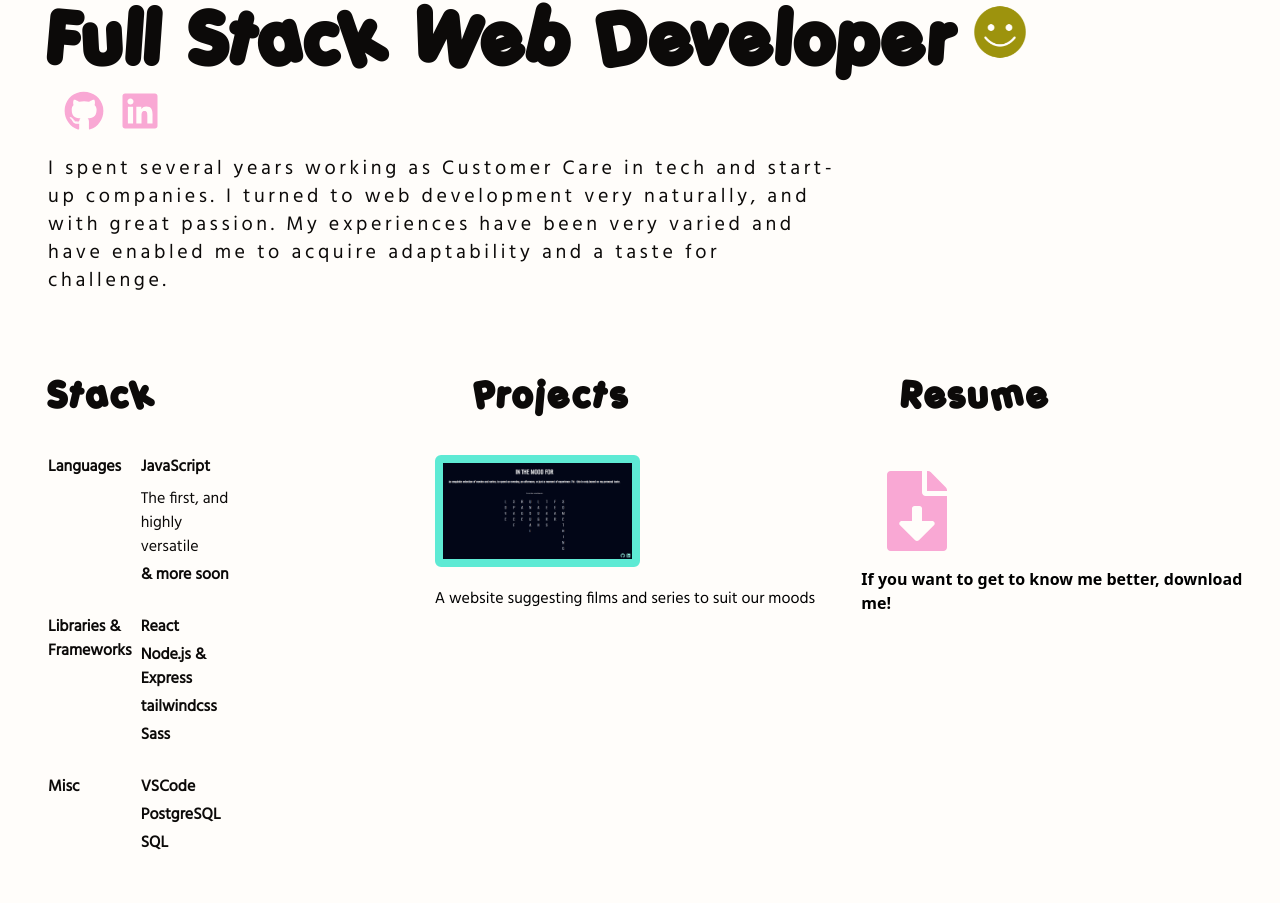
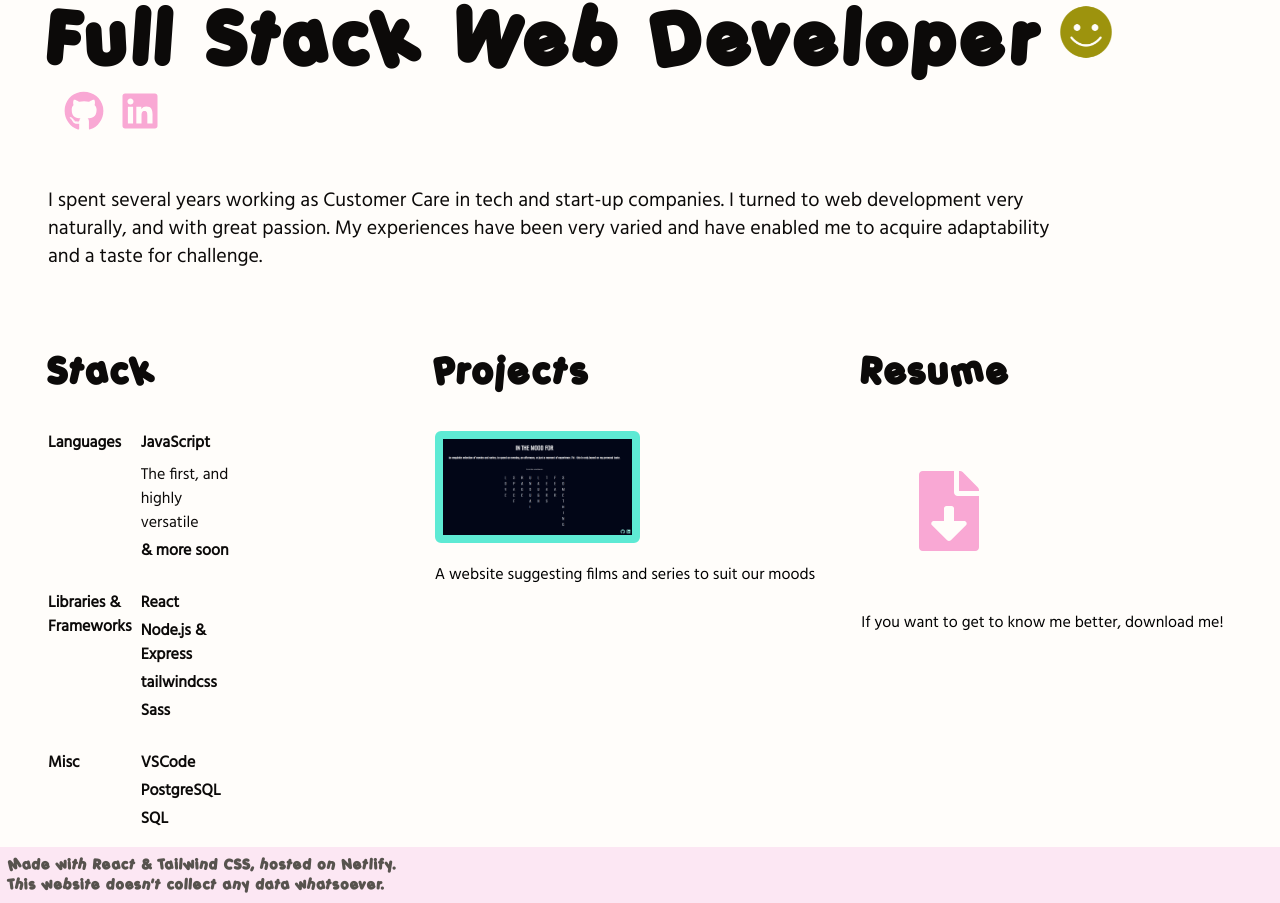
Before and after one commit to miazarre/mia-is-here, a React (Create React App) app: page / in a window 1280 px wide. Shown: the part 149-1052 px from the top of the page. Before the commit the page ends 1020 px from the top, so only its background shows below. Built offline with nearby package versions, Linux system fonts and the light colour scheme.

Commit message:
Style + Adding Error Gif

```diff
--- a/package.json
+++ b/package.json
@@ -3,6 +3,7 @@
   "version": "0.1.0",
   "private": true,
   "dependencies": {
+    "@lottiefiles/lottie-player": "^1.7.1",
     "@testing-library/jest-dom": "^5.16.5",
     "@testing-library/react": "^13.4.0",
     "@testing-library/user-event": "^13.5.0",
--- a/src/App.js
+++ b/src/App.js
@@ -3,6 +3,7 @@ import { BrowserRouter, Routes, Route } from 'react-router-dom';
 import Header from './components/Header';
 import Error from './components/Error';
 import Home from './components/Home/';
+import Footer from './components/Footer';
 
 import './index.css';
 
@@ -16,7 +17,7 @@ function App() {
           <Route path="*" element={<Error />} />
         </Routes>
       </main>
-      {/*<Footer />*/}
+      <Footer />
     </BrowserRouter>
   );
 }
--- a/src/components/Error/index.js
+++ b/src/components/Error/index.js
@@ -1,14 +1,24 @@
 import { Link } from 'react-router-dom';
+
+require('@lottiefiles/lottie-player');
 
 const Error = () => {
   return (
     <>
       <div className="flex flex-col items-center justify-center">
-        <Link to="/" className="mt-10">
-          <h2 className="text-center pt-10 font-main text-7xl sm:text-7xl font-extrabold uppercase text-purple-400 hover:text-yellow-300 tracking-wider">
+        <Link to="/" className="mt-40">
+          <h2 className="text-center font-main text-7xl sm:text-7xl font-extrabold uppercase text-sky-200 hover:text-yellow-300 tracking-widest">
             There's nothing to see here!
           </h2>
         </Link>
+        <div className="mt-10">
+          <lottie-player
+            autoplay
+            loop
+            mode="normal"
+            src="https://assets9.lottiefiles.com/packages/lf20_s6eQAuqcje.json"
+          ></lottie-player>
+        </div>
       </div>
     </>
   );
--- /dev/null
+++ b/src/components/Footer/index.js
@@ -0,0 +1,15 @@
+const Footer = () => {
+  return (
+    <div className="bg-pink-100 p-2">
+      <div className="container">
+        <p className="font-main text-sm text-stone-600 tracking-widest">
+          Made with React & Tailwind CSS, hosted on Netlify.
+          <br />
+          This website doesn't collect any data whatsoever.
+        </p>
+      </div>
+    </div>
+  );
+};
+
+export default Footer;
--- a/src/components/Header/index.js
+++ b/src/components/Header/index.js
@@ -3,7 +3,7 @@ import { FaGithub, FaLinkedin } from 'react-icons/fa';
 
 const Header = () => {
   return (
-    <div className="m-10 sm:mt-10 md:mt-30 pt-5 font-main text-4xl sm:text-5xl md:text-7xl tracking-wider">
+    <div className="m-10 sm:mt-10 md:mt-30 pt-5 font-main text-4xl sm:text-5xl md:text-7xl tracking-widest">
       <h1 className="text-sky-600">Mia Garcia</h1>
       <p className="flex items-center pt-5 text-stone-950">
         Full Stack Web Developer
@@ -29,14 +29,6 @@ const Header = () => {
           <FaLinkedin size={40} className="icon" />
         </a>
       </div>
-      <div className="container pt-2 text-stone-950">
-        <p className="w-2/3 mb-10 font-second text-xl ">
-          I spent several years working as Customer Care in tech and start-up
-          companies. I turned to web development very naturally, and with great
-          passion. My experiences have been very varied and have enabled me to
-          acquire adaptability and a taste for challenge.
-        </p>
-      </div>
     </div>
   );
 };
--- /dev/null
+++ b/src/components/Home/AboutMe/index.js
@@ -0,0 +1,12 @@
+const AboutMe = () => {
+  return (
+    <p className="w-4/5 m-10 font-second text-xl text-stone-950 ">
+      I spent several years working as Customer Care in tech and start-up
+      companies. I turned to web development very naturally, and with great
+      passion. My experiences have been very varied and have enabled me to
+      acquire adaptability and a taste for challenge.
+    </p>
+  );
+};
+
+export default AboutMe;
--- a/src/components/Home/Projects/index.js
+++ b/src/components/Home/Projects/index.js
@@ -4,7 +4,7 @@ const Projects = () => {
   return (
     <>
       <div className="flex-1">
-        <h2 className="m-10 font-main text-4xl tracking-widest text-stone-950 hover:animate-bounce">
+        <h2 className="mt-10 font-main text-4xl tracking-widest text-stone-950 hover:animate-bounce">
           Projects
         </h2>
         <div className="mt-10 flex flex-wrap items-center sm:flex-row sm:items-start">
--- a/src/components/Home/Resume/index.js
+++ b/src/components/Home/Resume/index.js
@@ -6,10 +6,10 @@ const Resume = () => {
   return (
     <>
       <div className="flex-1">
-        <h2 className="m-10 font-main text-4xl tracking-widest text-stone-950 hover:animate-bounce">
+        <h2 className="mt-10 font-main text-4xl tracking-widest text-stone-950 hover:animate-bounce">
           Resume
         </h2>
-        <div className="flex sm:justify-start md:items-center p-4">
+        <div className="mt-20 mb-5 ml-10 pl-2 flex sm:justify-start md:items-center">
           <a
             href={CV_Mia_Garcia}
             download="MiaGarcia.pdf"
@@ -18,7 +18,7 @@ const Resume = () => {
             <FaFileDownload size={80} className="icon" />
           </a>
         </div>
-        <p className="font-bold">
+        <p className="pt-10 font-second">
           If you want to get to know me better, download me!
         </p>
       </div>
--- a/src/components/Home/index.js
+++ b/src/components/Home/index.js
@@ -1,10 +1,12 @@
 import Stack from './Stack';
 import Projects from './Projects';
 import Resume from './Resume';
+import AboutMe from './AboutMe';
 
 const Home = () => {
   return (
     <>
+      <AboutMe />
       <div className="grid grid-cols-1 sm:grid-cols-2 md:grid-cols-3 gap-4">
         <Stack />
         <Projects />
--- a/src/index.css
+++ b/src/index.css
@@ -25,7 +25,7 @@ body {
 }
 
 .group:hover .icon {
-  @apply text-stone-800;
+  @apply text-sky-200;
   @apply hover:animate-spin;
 }
 
```
Also changed, not shown: 1 other file (tests, documents, lock files or other folders).
